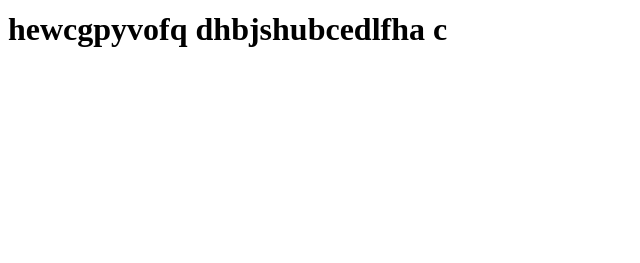
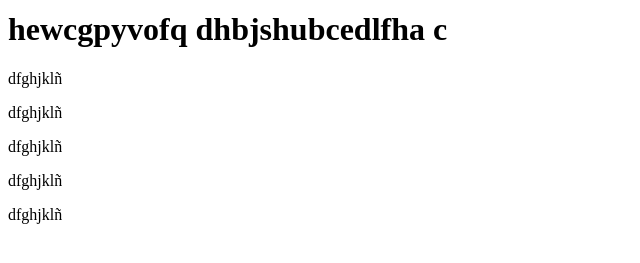
Before and after one commit to Yamil10/WEB-PRUEBA, a plain HTML site: page index.html in a window 1280 px wide. Shown: the part 409-672 px from the top of the page, without its empty margins (0-640 px from the left). Drawn offline with Linux system fonts and the light colour scheme.

Commit message:
Update index.html

```diff
--- a/index.html
+++ b/index.html
@@ -9,5 +9,10 @@
     <h1>Hola mira la pagina web esta bien chida</h1>
     <iframe width="560" height="315" src="https://www.youtube.com/embed/B4LvDiIi128?si=nQEnqds-U0B4402Z" title="YouTube video player" frameborder="0" allow="accelerometer; autoplay; clipboard-write; encrypted-media; gyroscope; picture-in-picture; web-share" referrerpolicy="strict-origin-when-cross-origin" allowfullscreen></iframe>
     <h1>hewcgpyvofq dhbjshubcedlfha c</h1>
+    <p>dfghjklñ</p>
+    <p>dfghjklñ</p>
+    <p>dfghjklñ</p>
+    <p>dfghjklñ</p>
+    <p>dfghjklñ</p>
 </body>
 </html>
```
